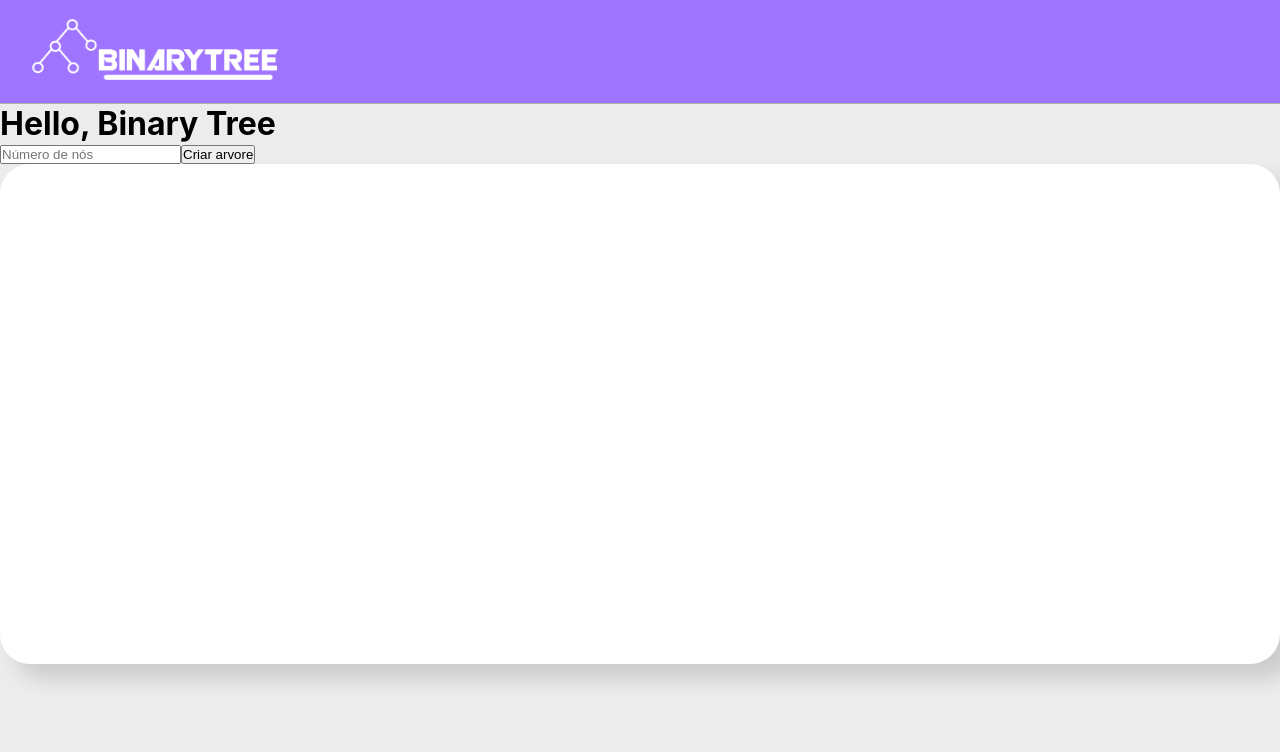
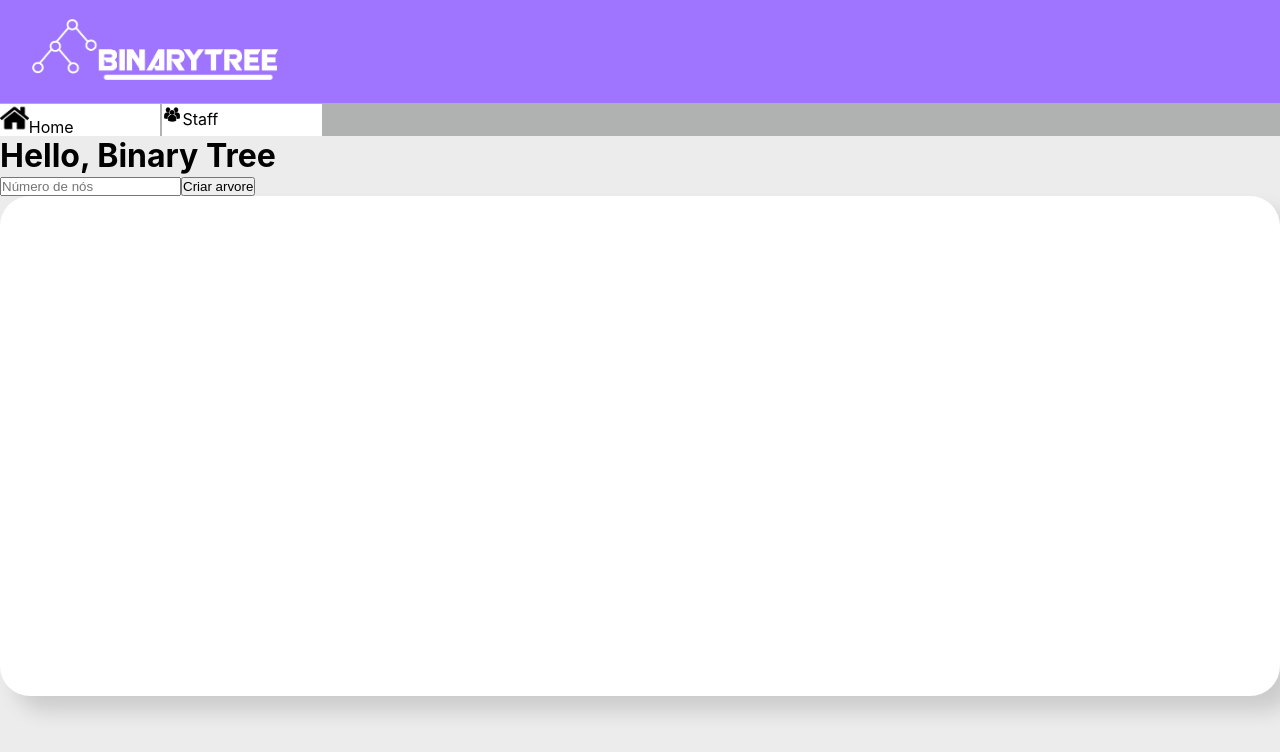
Before and after one commit to DenisLevy76/binary-tree-next, a Next.js app: page / in a window 1280 px wide. Shown: the top 752 px of the page. Built offline with nearby package versions, Linux system fonts and the light colour scheme.

Commit message:
Update Fork 3

```diff
--- a/src/components/NavigationBar/index.tsx
+++ b/src/components/NavigationBar/index.tsx
@@ -3,13 +3,20 @@ import styles from './styles.module.css'
 export default function NagivationBar() {
     return (
         <div className={styles.NavContainer}>
-            <img className={styles.imgHome}src="/home.png" alt="Home"/>
-            <p>Home</p>
-            <div className={styles.separate}>
-                <img className={styles.imgStaff}src="/staff.png" alt="Staff"/>
-                <a className={styles.Center}>Staff</a>
-            </div>
-
+          <a href="/">
+              <div className={styles.rectangle}>
+                  <img className={styles.imgHome}src="/home.png" alt="Home"/>
+                  <a className={styles.home}>Home</a>
+              </div>
+          </a>
+          <a href="/staff">
+              <div className={styles.separate}>
+                  <div className={styles.rectangle}>
+                      <img className={styles.imgStaff}src="/staff.png" alt="Staff"/>
+                      <a>Staff</a>
+                  </div>
+              </div>
+          </a>
         </div>
     )
 }
--- a/src/components/NavigationBar/styles.module.css
+++ b/src/components/NavigationBar/styles.module.css
@@ -7,12 +7,12 @@
 }
 
 .separate {
-    padding: 4rem;
+    padding: 0.1rem;
 }
 
 .imgHome {
-    width: 1rem;
-    height: 1rem;
+    width: 1.8rem;
+    height: 1.8rem;
 }
 
 .imgStaff {
@@ -28,5 +28,5 @@
   }
 
 .home{
-    padding: 0 1rem;
+    padding: 0rem;
 }
--- a/src/pages/_app.tsx
+++ b/src/pages/_app.tsx
@@ -1,13 +1,13 @@
 import React from 'react'
 import Header from '../components/Header';
-// import NavigationBar from '../components/NavigationBar'
+import NavigationBar from '../components/NavigationBar'
 import '../styles/globals.css';
 
 function MyApp({ Component, pageProps }) {
   return (
     <div>
       <Header />
-      {/* <NavigationBar/> */}
+      <NavigationBar/>
       <Component {...pageProps} />
     </div>
   );
```
